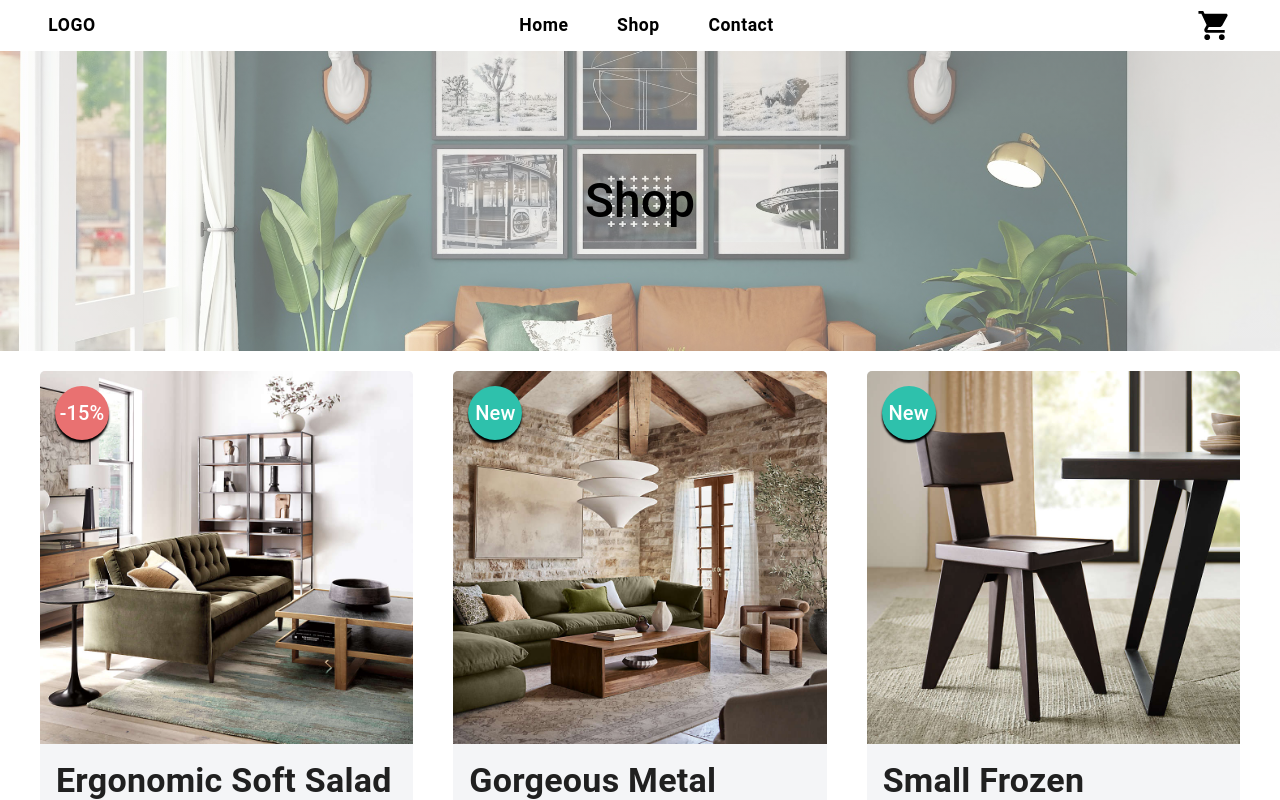
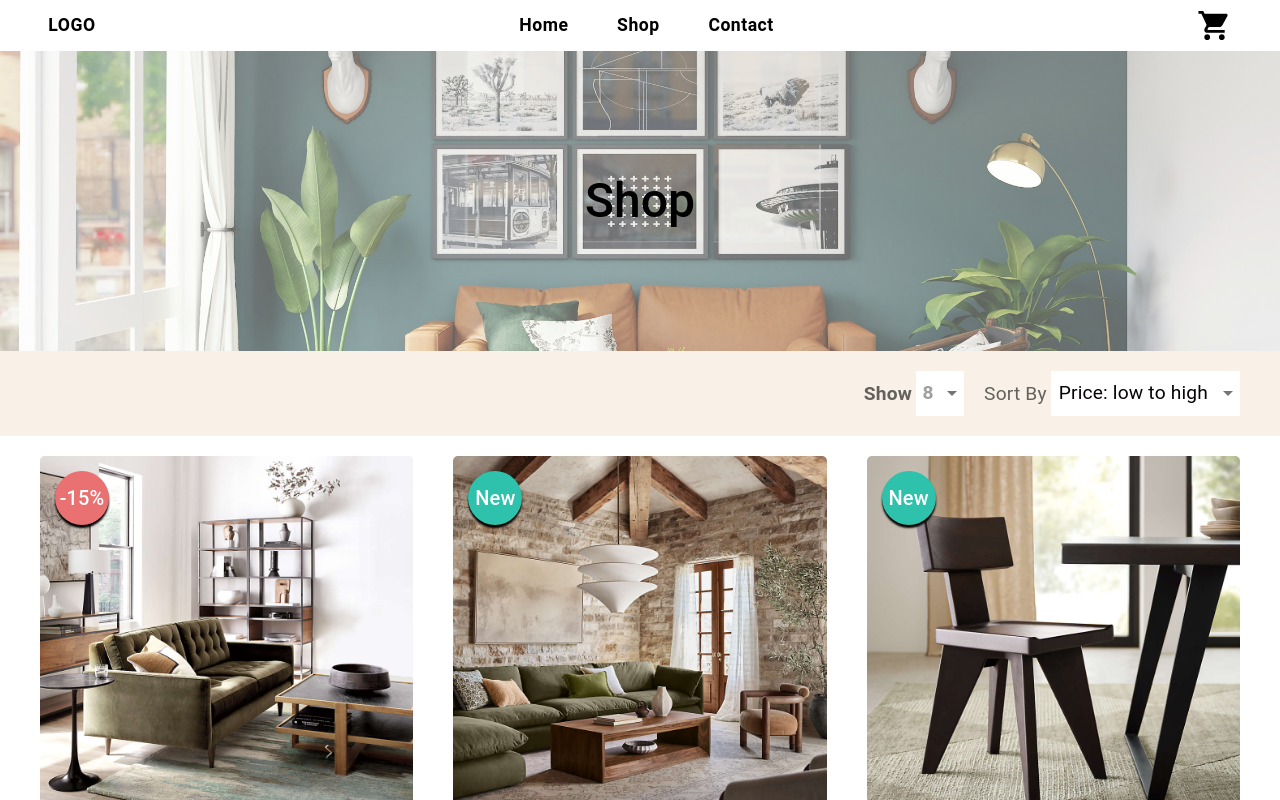
Before and after one commit to Gibsongf/furniture-eCommerce-react-app, a React (Vite) app: page /shop in a window 1280 px wide. Shown: the top 800 px of the page. Built offline with nearby package versions, Linux system fonts and the light colour scheme.

Commit message:
sort el css size fix

```diff
--- a/src/Pages/Shop.tsx
+++ b/src/Pages/Shop.tsx
@@ -48,7 +48,7 @@ export default function Shop() {
           sortBy,
           setSortBy,
         }}>
-        {/* <ProductViewAdjuster /> */}
+        <ProductViewAdjuster />
         <GridProducts
           itemsPerPage={itemsPerPage}
           products={pagesObj[String(page - 1)]}
--- a/src/components/Shop/ProductViewAdjuster.tsx
+++ b/src/components/Shop/ProductViewAdjuster.tsx
@@ -13,8 +13,7 @@ function ShowItems() {
     changeItemsCount(event.target.value as string);
   };
   return (
-        <>
-            {" "}
+    <Box display="flex" alignItems="center" gap="4px">
       <InputLabel
         sx={{ fontWeight: "bold", fontSize: "1.2rem" }}
         id="show-items-label">
@@ -31,12 +30,10 @@ function ShowItems() {
         sx={{
           boxShadow: "none",
           backgroundColor: "white",
-                    margin: "10px",
-                    marginRight: "30px",
           fontWeight: "bold",
           border: "none",
           fontSize: "1.2rem",
-                    padding: "10px",
+          padding: "4px",
           color: "#9F9F9F",
         }}
         disableUnderline>
@@ -44,7 +41,7 @@ function ShowItems() {
         <MenuItem value={"16"}>16</MenuItem>
         <MenuItem value={"32"}>32</MenuItem>
       </Select>
-        </>
+    </Box>
   );
 }
 
@@ -55,10 +52,8 @@ function SortBy() {
     setSortBy(event.target.value as string);
   };
   return (
-        <>
-            <InputLabel
-                sx={{ fontWeight: "bold", fontSize: "1.2rem" }}
-                id="sort-by-select-label">
+    <Box display="flex" alignItems="center" gap="4px">
+      <InputLabel sx={{ fontSize: "1.2rem" }} id="sort-by-select-label">
         Sort By
       </InputLabel>
       <Select
@@ -73,19 +68,16 @@ function SortBy() {
           boxShadow: "none",
           ".MuiOutlinedInput-notchedOutline": { border: 0 },
           backgroundColor: "white",
-                    margin: "10px",
-                    marginRight: "50px",
-                    fontWeight: "bold",
           border: "none",
           fontSize: "1.2rem",
-                    padding: "10px",
-                    color: "#9F9F9F",
+          padding: "4px 8px",
+          color: "#080303",
         }}
         disableUnderline>
         <MenuItem value={"descending"}>Price: low to high</MenuItem>
         <MenuItem value={"ascending"}>Price: high to low</MenuItem>
       </Select>
-        </>
+    </Box>
   );
 }
 export function ProductViewAdjuster() {
@@ -94,20 +86,19 @@ export function ProductViewAdjuster() {
   return (
     <Box
       ref={ref}
+      sx={{
+        backgroundColor: "#F9F1E7",
+      }}>
+      <Box maxWidth="1200px" padding={"20px"} margin="0 auto">
+        <Box
           display="flex"
           alignItems="center"
-            justifyContent="flex-end"
-            sx={{
-                backgroundColor: "#F9F1E7",
-                width: "99vw",
-                padding: "10px 0px",
-                marginBottom: "25px",
-                marginTop: "-30px", //stay close to the header ignore stack gap
-            }}>
-            <Box marginRight="100px" display="flex" alignItems="center">
+          gap={"20px"}
+          justifyContent={"flex-end"}>
           <ShowItems />
           <SortBy />
         </Box>
       </Box>
+    </Box>
   );
 }
```
Lines whose indentation alone changed are shown as unchanged.
